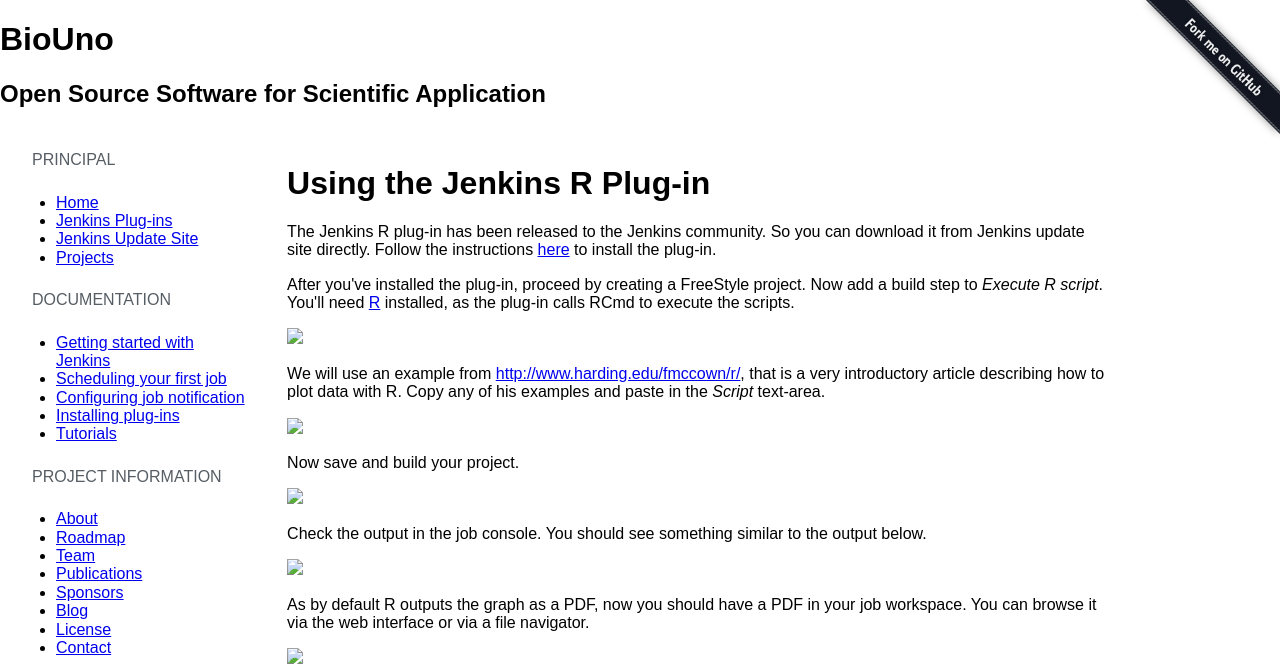
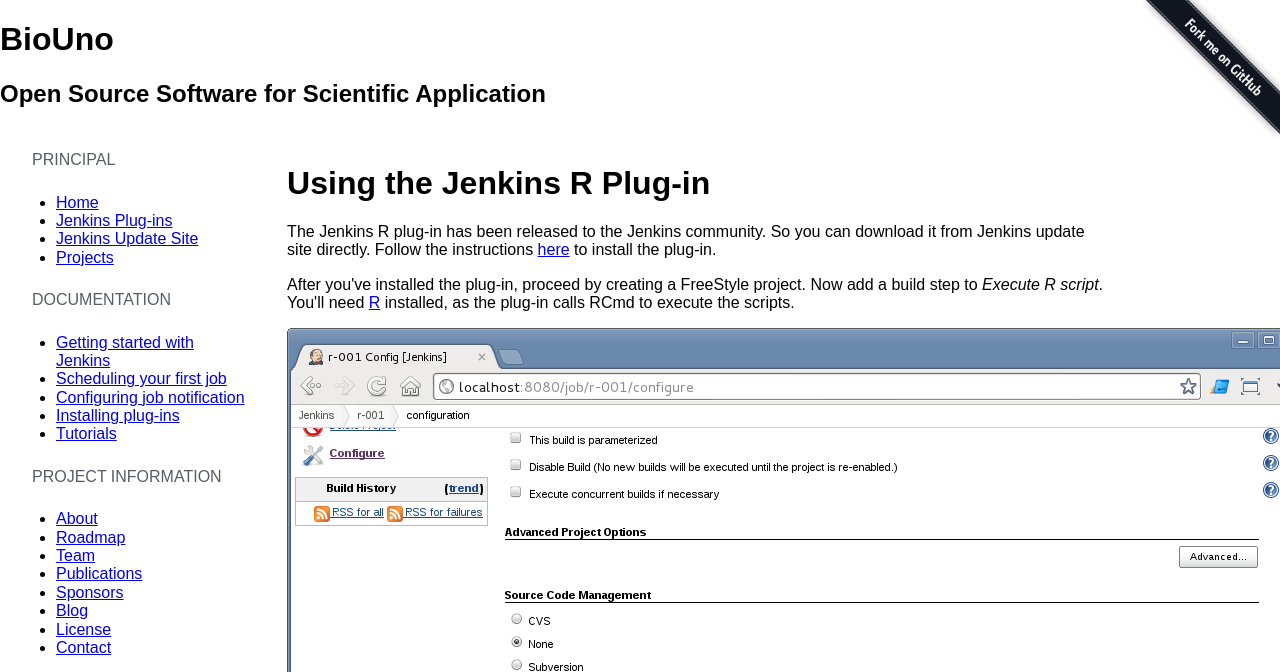
Before and after one commit to biouno/biouno.github.io, a Jekyll site: the page built from tutorials/using-the-jenkins-r-plugin.md, in a window 1280 px wide. Shown: the top 672 px of the page. Built offline with Jekyll 4.4.1, drawn with Linux system fonts in a browser that asks for light colours; nearby versions of some CDN libraries; some web fonts are replaced; library files that are not in the unit come from our copies; comment, search, counter and statistics services are not loaded; grey boxes are pictures that could not be loaded.

Commit message:
Fixing image URLs

```diff
--- a/tutorials/using-the-jenkins-r-plugin.md
+++ b/tutorials/using-the-jenkins-r-plugin.md
@@ -17,7 +17,7 @@
 </p>
 
 <p class="center">
-	<a href="{{ site.baseurl }}/assets/img/using-the-jenkins-r-plugin/screenshot_r_001.png"> <img src="{{ site.baseurl }}/assets/img/using-the-jenkins-r-plugin/screenshot_r_001.png">
+	<a href="{{ site.baseurl }}/assets/img/tutorials/using-the-jenkins-r-plugin/screenshot_r_001.png"> <img src="{{ site.baseurl }}/assets/img/tutorials/using-the-jenkins-r-plugin/screenshot_r_001.png">
 	</a>
 </p>
 
@@ -29,14 +29,14 @@
 </p>
 
 <p class="center">
-	<a href="{{ site.baseurl }}/assets/img/using-the-jenkins-r-plugin/screenshot_r_002.png"> <img src="{{ site.baseurl }}/assets/img/using-the-jenkins-r-plugin/screenshot_r_002.png">
+	<a href="{{ site.baseurl }}/assets/img/tutorials/using-the-jenkins-r-plugin/screenshot_r_002.png"> <img src="{{ site.baseurl }}/assets/img/tutorials/using-the-jenkins-r-plugin/screenshot_r_002.png">
 	</a>
 </p>
 
 <p>Now save and build your project.</p>
 
 <p class="center">
-	<a href="{{ site.baseurl }}/assets/img/using-the-jenkins-r-plugin/screenshot_r_003.png"> <img src="{{ site.baseurl }}/assets/img/using-the-jenkins-r-plugin/screenshot_r_003.png">
+	<a href="{{ site.baseurl }}/assets/img/tutorials/using-the-jenkins-r-plugin/screenshot_r_003.png"> <img src="{{ site.baseurl }}/assets/img/tutorials/using-the-jenkins-r-plugin/screenshot_r_003.png">
 	</a>
 </p>
 
@@ -44,7 +44,7 @@
 	similar to the output below.</p>
 
 <p class="center">
-	<a href="{{ site.baseurl }}/assets/img/using-the-jenkins-r-plugin/screenshot_r_004.png"> <img src="{{ site.baseurl }}/assets/img/using-the-jenkins-r-plugin/screenshot_r_004.png">
+	<a href="{{ site.baseurl }}/assets/img/tutorials/using-the-jenkins-r-plugin/screenshot_r_004.png"> <img src="{{ site.baseurl }}/assets/img/tutorials/using-the-jenkins-r-plugin/screenshot_r_004.png">
 	</a>
 </p>
 
@@ -53,7 +53,7 @@
 	via a file navigator.</p>
 
 <p class="center">
-	<a href="{{ site.baseurl }}/assets/img/using-the-jenkins-r-plugin/screenshot_r_005.png"> <img src="{{ site.baseurl }}/assets/img/using-the-jenkins-r-plugin/screenshot_r_005.png">
+	<a href="{{ site.baseurl }}/assets/img/tutorials/using-the-jenkins-r-plugin/screenshot_r_005.png"> <img src="{{ site.baseurl }}/assets/img/tutorials/using-the-jenkins-r-plugin/screenshot_r_005.png">
 	</a>
 </p>
 
@@ -63,6 +63,6 @@
 	this plug-in.</p>
 
 <p class="center">
-	<a href="{{ site.baseurl }}/assets/img/using-the-jenkins-r-plugin/screenshot_r_006.png"> <img src="{{ site.baseurl }}/assets/img/using-the-jenkins-r-plugin/screenshot_r_006.png">
+	<a href="{{ site.baseurl }}/assets/img/tutorials/using-the-jenkins-r-plugin/screenshot_r_006.png"> <img src="{{ site.baseurl }}/assets/img/tutorials/using-the-jenkins-r-plugin/screenshot_r_006.png">
 	</a>
 </p>
```
